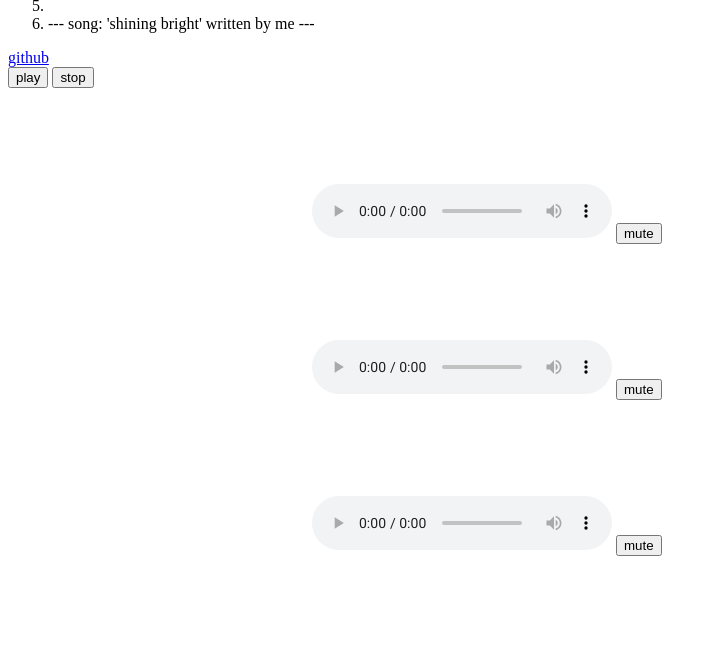
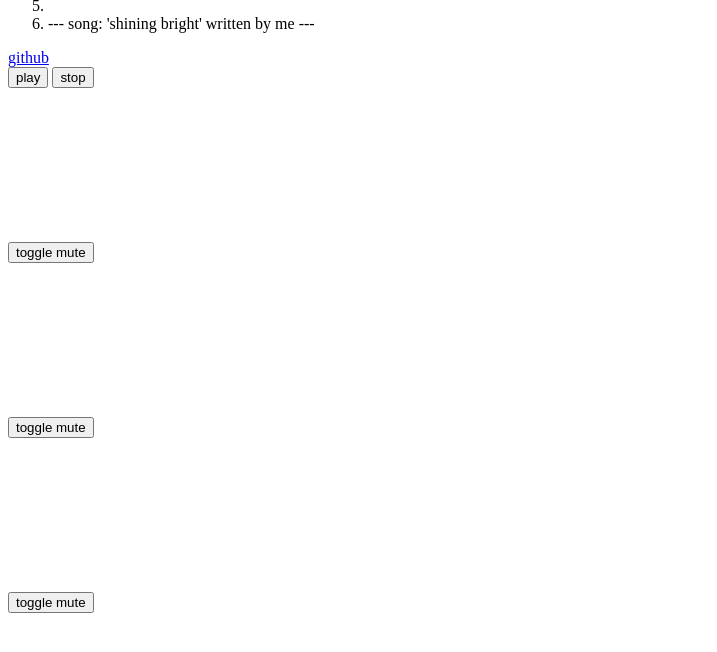
Before and after one commit to jonchaney/audio_visualizer, a website built with webpack: page index.html in a window 1280 px wide. Shown: the part 142-794 px from the top of the page, without its empty margins (0-717 px from the left). Built offline with nearby package versions, Linux system fonts and the light colour scheme.

Commit message:
mute button set up and tested

```diff
--- a/index.html
+++ b/index.html
@@ -23,6 +23,7 @@
           console.log(playPromise);
         });
     }
+    // stops all sounds
     function pause(soundObj) {
       let sound = document.getElementById(soundObj);
       sound.pause();
@@ -30,6 +31,15 @@
       window.cancelAnimationFrame(window.drawPulse);
       window.cancelAnimationFrame(window.drawWave);
       window.cancelAnimationFrame(window.drawBar);
+    }
+    // mutes a track
+    function mute(soundObj) {
+      let sound = document.getElementById(soundObj);
+      if (sound.muted) {
+        sound.muted = false;
+      } else {
+        sound.muted = true;
+      }
     }
 </script>
     <div class="main">
@@ -65,22 +75,22 @@
 
      <div class="sound-bar">
       <canvas id="bar-canvas"></canvas>
-      <audio id="bar-audio" type="audio/mp3" controls></audio>
-      <input type="button" value="mute" onClick="">
+      <audio id="bar-audio" type="audio/mp3"></audio>
     </div>
+      <input type="button" value="toggle mute" onClick="mute('bar-audio')">
 
     <div class="sound-pulse">
       <canvas id="pulse-canvas"></canvas>
-      <audio id="pulse-audio" type="audio/mp3" controls></audio>
-      <input type="button" value="mute" onClick="">
+      <audio id="pulse-audio" type="audio/mp3"></audio>
     </div>
+      <input type="button" value="toggle mute" onClick="mute('pulse-audio')">
 
 
     <div class="waveform">
       <canvas id="wave-canvas"></canvas>
-      <audio id="wave-audio" type="audio/mp3" controls></audio>
-      <input type="button" value="mute" onClick="">
+      <audio id="wave-audio" type="audio/mp3"></audio>
     </div>
+      <input type="button" value="toggle mute" onClick="mute('wave-audio')">
   </div>
 
 </body>
--- a/lib/js/pulse.js
+++ b/lib/js/pulse.js
@@ -39,7 +39,6 @@ export default function renderPulse() {
     window.drawPulse = window.requestAnimationFrame(draw);
 
     fbc_array = new Uint8Array(analyser.frequencyBinCount);
-
     canvasCtx.save();
     analyser.getByteFrequencyData(fbc_array);
     data = fbc_array;
--- a/lib/js/soundBar.js
+++ b/lib/js/soundBar.js
@@ -22,6 +22,8 @@ export default function renderSoundBar() {
 
   let bufferLength = analyser.frequencyBinCount;
   let dataArray = new Uint8Array(bufferLength);
+
+  console.log(dataArray);
 
   let WIDTH = canvas.width;
   let HEIGHT = canvas.height;
```
Also changed, not shown: lib/bundle.js, 1 other file.
